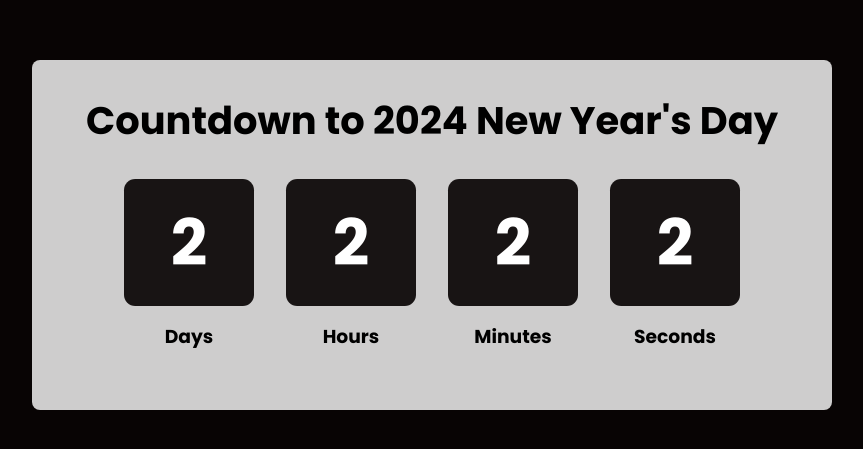
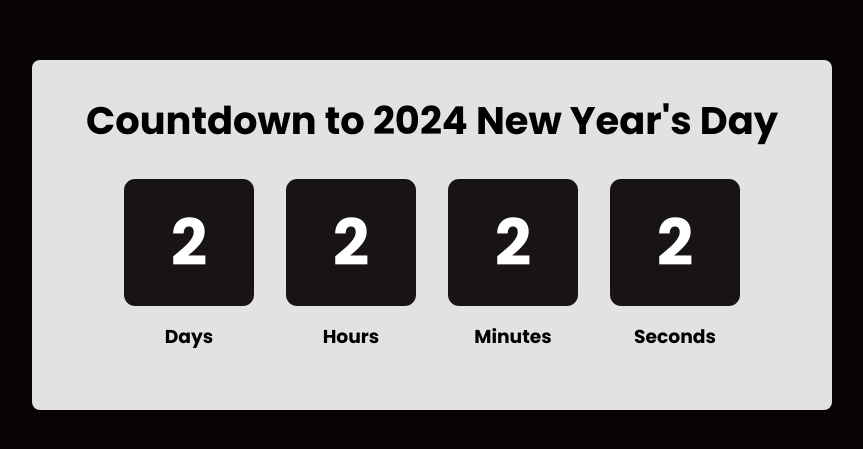
Before and after one commit to mat-afk/countdown-timer, a React (Vite) app: page / in a window 1280 px wide. Shown: the part 165-614 px from the top of the page, without its empty margins (208-1071 px from the left). Built offline with nearby package versions, Linux system fonts and the light colour scheme.

Commit message:
change: container background color

```diff
--- a/src/App.css
+++ b/src/App.css
@@ -10,7 +10,7 @@
 .container {
   min-width: 800px;
   min-height: 350px;
-  background-color: rgba(255, 255, 255, 0.8);
+  background-color: rgba(251, 251, 251, 0.9);
   padding: 2rem;
   border-radius: 0.5rem;
 }
```
